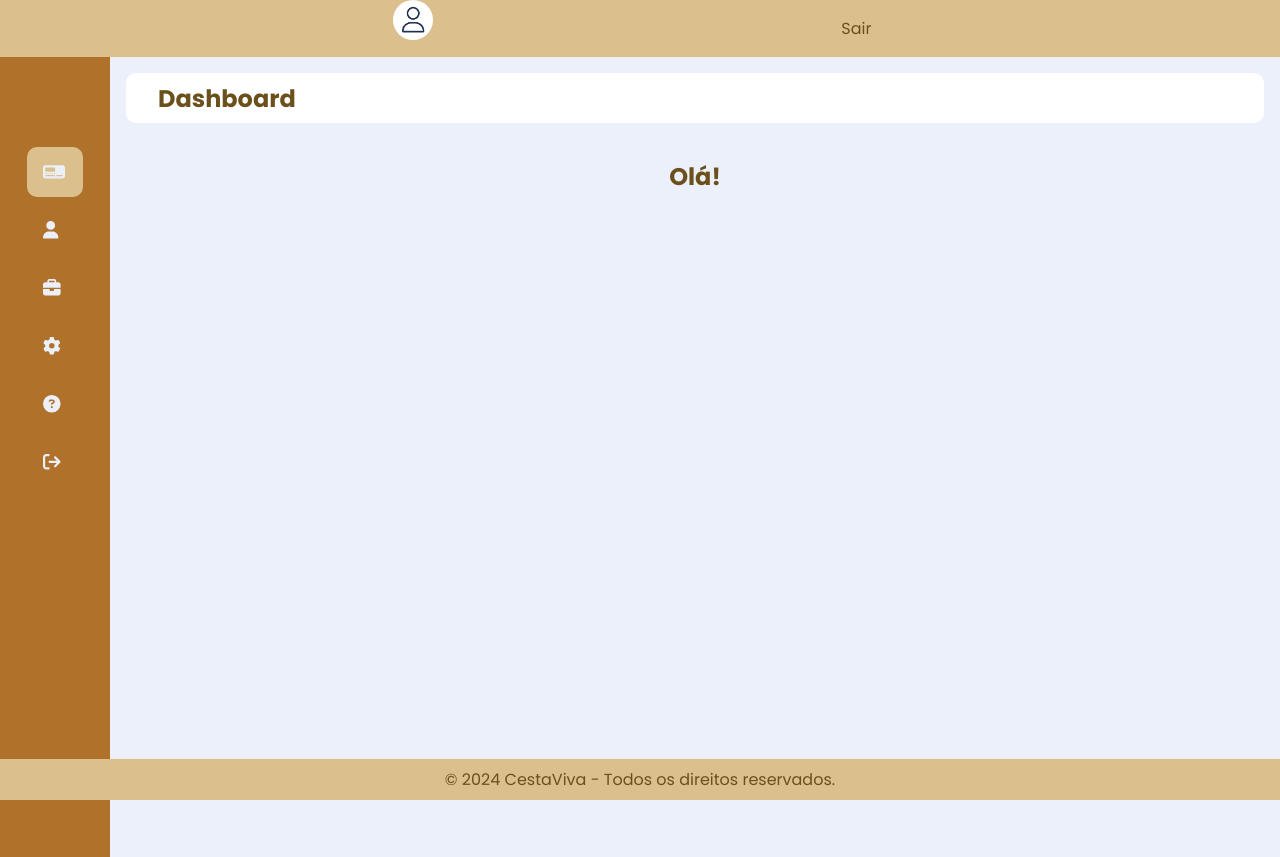
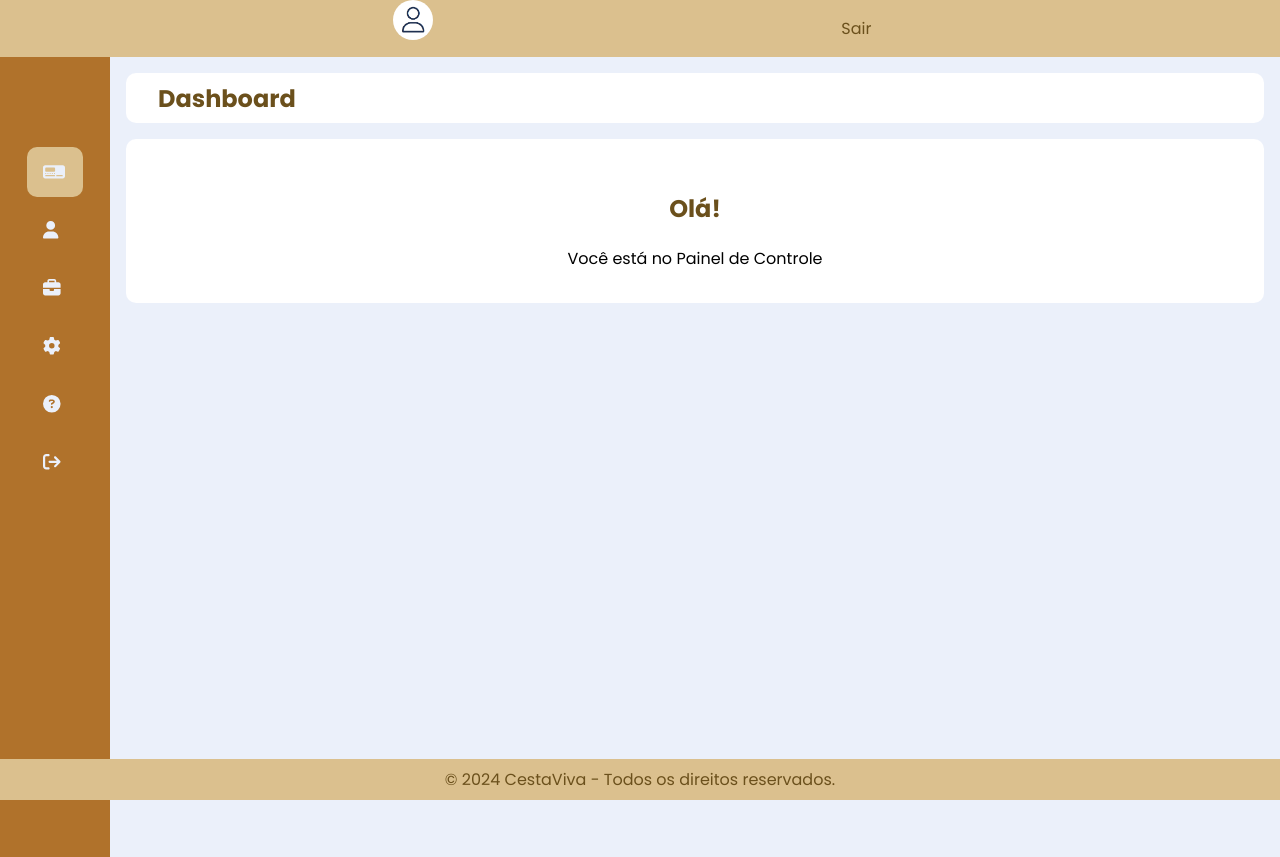
Before and after one commit to Amicuchi/CestaViva, a React (Vite) app: page /dashboard/dashboardhome in a window 1280 px wide. Built offline with nearby package versions, Linux system fonts and the light colour scheme; no server answers; sample sign-in values are in the browser's storage.

Commit message:
Dashboard-Home: Inclusão de mensagem de boas vindas

```diff
--- a/src/pages/Dashboard/views/DashboardHome/DashboardHome.jsx
+++ b/src/pages/Dashboard/views/DashboardHome/DashboardHome.jsx
@@ -4,7 +4,10 @@
 export default function DashboardHome() {
     return (
         <div className="dashboard-content">
-            <h2>Olá!</h2>
+            <div className="card--container">
+                <h2>Olá!</h2>
+                <p>Você está no Painel de Controle</p>
+            </div>
         </div>
     );
 }
```
